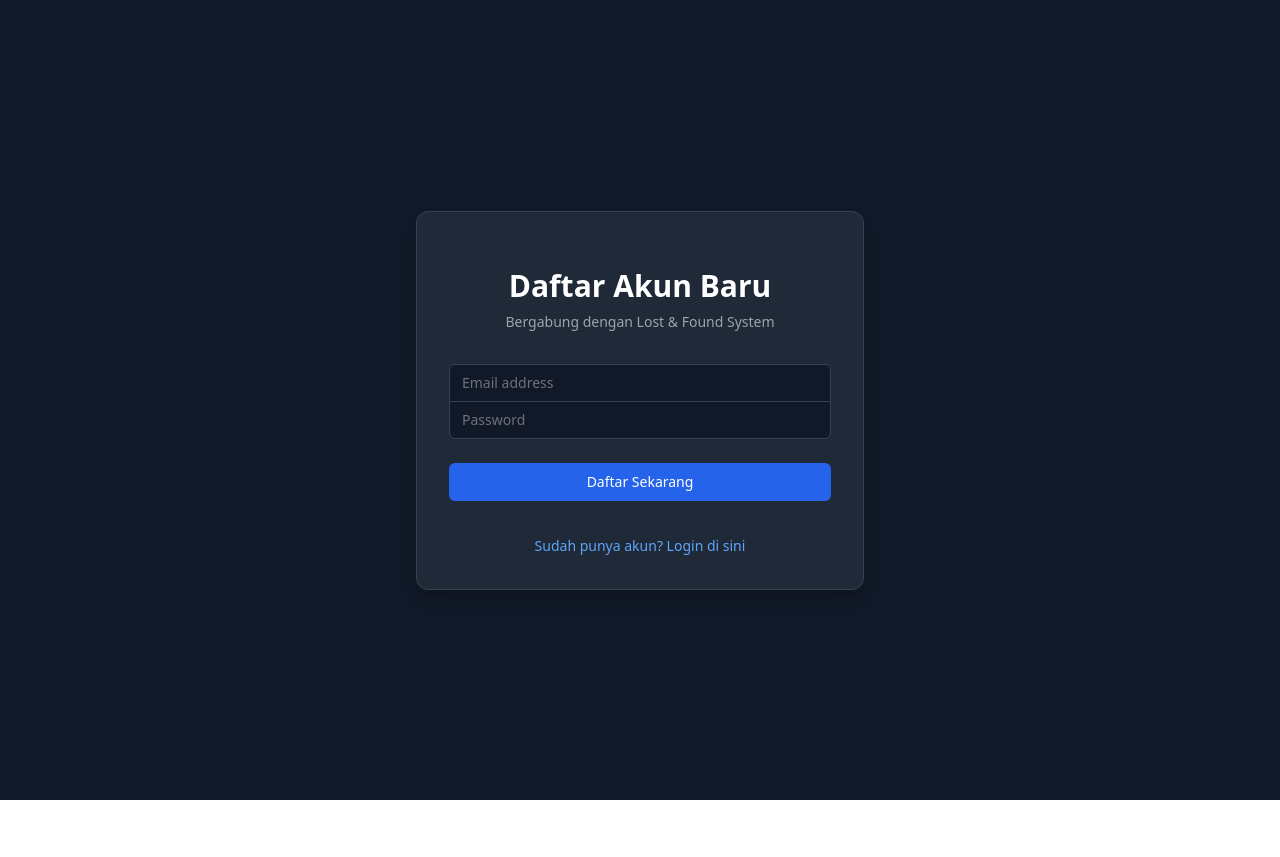
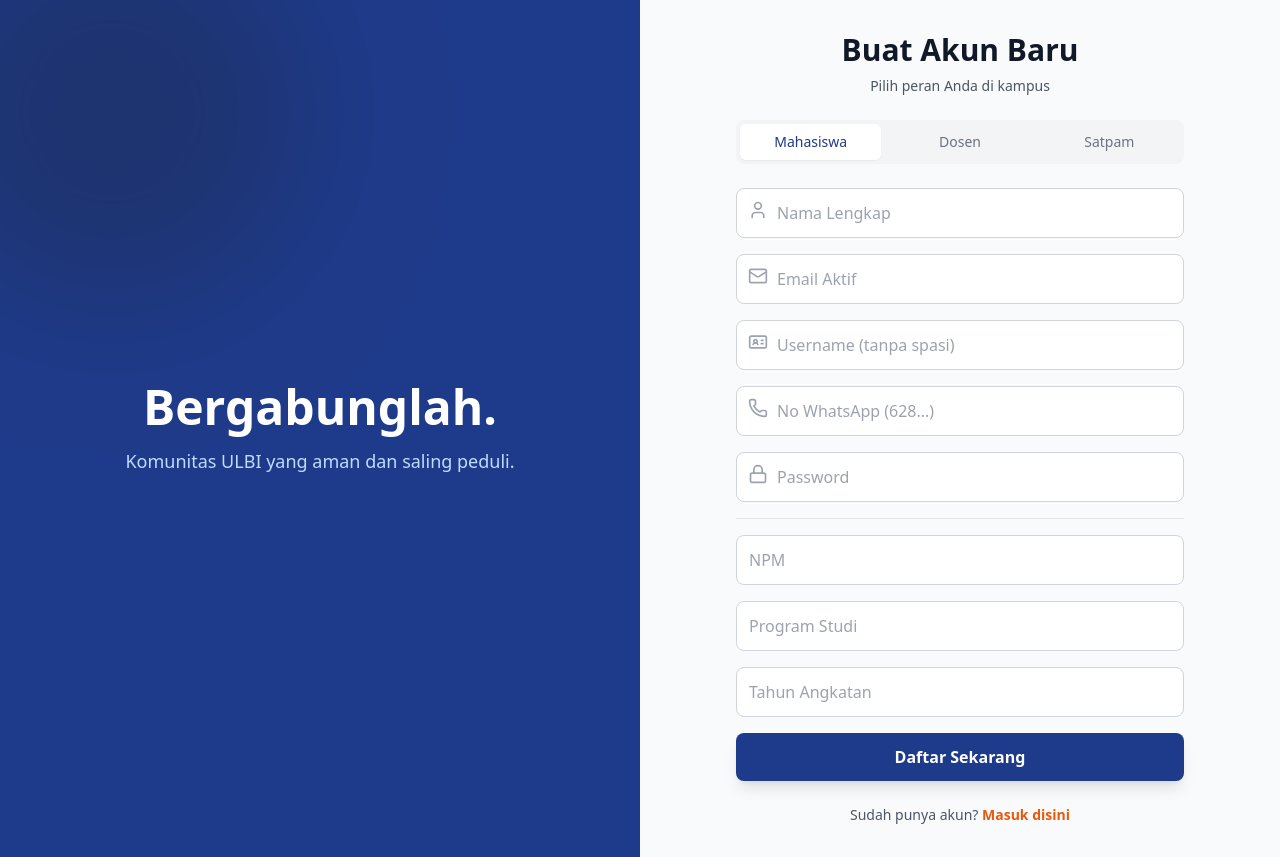
Before and after one commit to PROYEK-2-RIDWAN-SYALWA/FE-LOFO, a React (Vite) app: page /register in a window 1280 px wide. Before the commit the page ends 800 px from the top, so only its background shows below. Built offline with nearby package versions, Linux system fonts and the light colour scheme.

Commit message:
feat: enhance authentication flow by allowing login with username or email, add user registration functionality, and improve UI for login and registration pages

```diff
--- a/src/context/AuthContext.jsx
+++ b/src/context/AuthContext.jsx
@@ -3,25 +3,22 @@ import { supabase } from "../services/supabaseClient";
 
 const AuthContext = createContext();
 
-export const useAuth = () => {
-  return useContext(AuthContext);
-};
+export const useAuth = () => useContext(AuthContext);
 
 export const AuthProvider = ({ children }) => {
   const [user, setUser] = useState(null);
   const [loading, setLoading] = useState(true);
 
   useEffect(() => {
-    // 1. Cek sesi saat aplikasi pertama kali dimuat
+    // Cek sesi saat refresh halaman
     const getSession = async () => {
       const { data: { session } } = await supabase.auth.getSession();
       setUser(session?.user ?? null);
       setLoading(false);
     };
-
     getSession();
 
-    // 2. Pasang "telinga" untuk mendengar perubahan auth (Login/Logout otomatis update)
+    // Dengarkan perubahan login/logout realtime
     const { data: { subscription } } = supabase.auth.onAuthStateChange((_event, session) => {
       setUser(session?.user ?? null);
       setLoading(false);
@@ -30,25 +27,17 @@ export const AuthProvider = ({ children }) => {
     return () => subscription.unsubscribe();
   }, []);
 
-  // Fungsi Register
-  const signUp = async (email, password) => {
-    return await supabase.auth.signUp({ email, password });
-  };
+  // --- PERBAIKAN DI SINI ---
+  const value = {
+    // SignUp: Menerima object { email, password, ... }
+    signUp: (data) => supabase.auth.signUp(data),
 
-  // Fungsi Login
-  const signIn = async (email, password) => {
-    return await supabase.auth.signInWithPassword({ email, password });
-  };
+    // SignIn: KITA UBAH AGAR MENERIMA OBJECT SECARA LANGSUNG
+    signIn: (data) => supabase.auth.signInWithPassword(data),
 
-  // Fungsi Logout
-  const signOut = async () => {
-    return await supabase.auth.signOut();
-  };
+    // SignOut
+    signOut: () => supabase.auth.signOut(),
 
-  const value = {
-    signUp,
-    signIn,
-    signOut,
     user,
   };
 
--- a/src/pages/Login.jsx
+++ b/src/pages/Login.jsx
@@ -1,9 +1,11 @@
 import { useState } from 'react';
 import { useAuth } from '../context/AuthContext';
+import { supabase } from '../services/supabaseClient'; // Import Supabase Langsung
 import { Link, useNavigate } from 'react-router-dom';
+import { Mail, Lock, ArrowRight } from 'lucide-react';
 
 const Login = () => {
-  const [email, setEmail] = useState('');
+  const [identifier, setIdentifier] = useState(''); // Bisa Email atau Username
   const [password, setPassword] = useState('');
   const [error, setError] = useState('');
   const [loading, setLoading] = useState(false);
@@ -13,71 +15,116 @@ const Login = () => {
 
   const handleSubmit = async (e) => {
     e.preventDefault();
-    try {
     setError('');
     setLoading(true);
 
-      const { error } = await signIn(email, password);
+    try {
+      let emailToLogin = identifier;
+
+      // CEK: Apakah yang diketik itu Email atau Username?
+      // Jika TIDAK mengandung '@', kita anggap itu Username
+      if (!identifier.includes('@')) {
+        // Cari email aslinya di database berdasarkan username
+        const { data, error } = await supabase
+          .from('akun_pengguna')
+          .select('email')
+          .eq('username', identifier) // Cari username
+          .single();
+
+        if (error || !data) {
+          throw new Error('Username tidak ditemukan.');
+        }
+
+        // Ketemu! Pakai email ini untuk login
+        emailToLogin = data.email;
+      }
+
+      // Login ke Supabase (Supabase hanya terima email)
+      const { error } = await signIn({ email: emailToLogin, password });
 
       if (error) throw error;
 
-      navigate('/'); // Redirect ke Dashboard setelah sukses
+      // Jika sukses, redirect ke dashboard
+      navigate('/dashboard');
 
     } catch (err) {
-      setError('Login Gagal: Periksa email atau password Anda.');
+      console.error(err);
+      // Pesan error yang ramah user
+      setError(err.message === 'Username tidak ditemukan.'
+        ? 'Username tidak terdaftar.'
+        : 'Login Gagal: Periksa username/email dan password Anda.');
     } finally {
       setLoading(false);
     }
   };
 
   return (
-    <div className="min-h-screen flex items-center justify-center bg-gray-900 px-4">
-      <div className="max-w-md w-full space-y-8 bg-gray-800 p-8 rounded-xl border border-gray-700 shadow-lg">
-        <div>
-          <h2 className="mt-6 text-center text-3xl font-extrabold text-white">
-            Masuk ke Akun
-          </h2>
+    <div className="min-h-screen flex items-center justify-center bg-gray-50 px-4">
+      <div className="max-w-4xl w-full bg-white rounded-2xl shadow-2xl overflow-hidden flex flex-col md:flex-row">
+
+        {/* Kiri: Ilustrasi */}
+        <div className="md:w-1/2 bg-blue-900 p-10 text-white flex flex-col justify-center relative">
+          <div className="absolute top-0 left-0 w-full h-full bg-[url('https://www.transparenttextures.com/patterns/cubes.png')] opacity-10"></div>
+          <h2 className="text-4xl font-bold mb-4 z-10">Selamat Datang Kembali!</h2>
+          <p className="text-blue-100 z-10 mb-8">
+            Masuk untuk memantau status laporan kehilangan atau melaporkan barang temuan di lingkungan ULBI.
+          </p>
+          <div className="z-10 text-sm opacity-80">&copy; 2025 ULBI Lost & Found System</div>
         </div>
 
-        {error && <div className="bg-red-500/10 border border-red-500 text-red-500 p-3 rounded text-sm text-center">{error}</div>}
+        {/* Kanan: Form Login */}
+        <div className="md:w-1/2 p-10 flex flex-col justify-center">
+          <div className="text-center mb-8">
+            <h3 className="text-2xl font-bold text-gray-900">Login Akun</h3>
+            <p className="text-sm text-gray-500">Masukkan kredensial Anda untuk melanjutkan.</p>
+          </div>
 
-        <form className="mt-8 space-y-6" onSubmit={handleSubmit}>
-          <div className="rounded-md shadow-sm -space-y-px">
+          {error && (
+            <div className="bg-red-50 border-l-4 border-red-500 text-red-700 p-4 mb-6 text-sm" role="alert">
+              <p>{error}</p>
+            </div>
+          )}
+
+          <form onSubmit={handleSubmit} className="space-y-6">
             <div>
+              <label className="block text-sm font-medium text-gray-700 mb-1">Username atau Email</label>
+              <div className="relative">
+                <Mail className="absolute left-3 top-3 h-5 w-5 text-gray-400" />
                 <input
-                type="email"
-                required
-                className="appearance-none rounded-none relative block w-full px-3 py-2 border border-gray-700 placeholder-gray-500 text-white bg-gray-900 rounded-t-md focus:outline-none focus:ring-blue-500 focus:border-blue-500 focus:z-10 sm:text-sm"
-                placeholder="Email address"
-                value={email}
-                onChange={(e) => setEmail(e.target.value)}
+                  type="text" required
+                  value={identifier} onChange={(e) => setIdentifier(e.target.value)}
+                  className="pl-10 w-full p-3 border border-gray-300 rounded-lg focus:ring-2 focus:ring-blue-500 focus:outline-none transition"
+                  placeholder="Username atau nama@email.com"
                 />
               </div>
+            </div>
+
             <div>
+              <label className="block text-sm font-medium text-gray-700 mb-1">Password</label>
+              <div className="relative">
+                <Lock className="absolute left-3 top-3 h-5 w-5 text-gray-400" />
                 <input
-                type="password"
-                required
-                className="appearance-none rounded-none relative block w-full px-3 py-2 border border-gray-700 placeholder-gray-500 text-white bg-gray-900 rounded-b-md focus:outline-none focus:ring-blue-500 focus:border-blue-500 focus:z-10 sm:text-sm"
-                placeholder="Password"
-                value={password}
-                onChange={(e) => setPassword(e.target.value)}
+                  type="password" required
+                  value={password} onChange={(e) => setPassword(e.target.value)}
+                  className="pl-10 w-full p-3 border border-gray-300 rounded-lg focus:ring-2 focus:ring-blue-500 focus:outline-none transition"
+                  placeholder="••••••••"
                 />
               </div>
             </div>
 
             <button
-            type="submit"
-            disabled={loading}
-            className="group relative w-full flex justify-center py-2 px-4 border border-transparent text-sm font-medium rounded-md text-white bg-green-600 hover:bg-green-700 focus:outline-none focus:ring-2 focus:ring-offset-2 focus:ring-green-500 disabled:opacity-50"
+              type="submit" disabled={loading}
+              className="w-full bg-orange-600 text-white py-3 rounded-lg font-bold hover:bg-orange-700 transition flex items-center justify-center gap-2 shadow-lg hover:shadow-orange-200"
             >
-            {loading ? 'Masuk...' : 'Login'}
+              {loading ? 'Memuat...' : (
+                <>Masuk Sistem <ArrowRight className="w-4 h-4" /></>
+              )}
             </button>
           </form>
 
-        <div className="text-center mt-4">
-          <Link to="/register" className="text-sm text-blue-400 hover:text-blue-300">
-            Belum punya akun? Daftar dulu
-          </Link>
+          <p className="mt-8 text-center text-sm text-gray-600">
+            Belum punya akun? <Link to="/register" className="text-blue-900 font-bold hover:underline">Daftar Sekarang</Link>
+          </p>
         </div>
       </div>
     </div>
--- a/src/pages/Register.jsx
+++ b/src/pages/Register.jsx
@@ -1,29 +1,54 @@
 import { useState } from 'react';
-import { useAuth } from '../context/AuthContext';
 import { Link, useNavigate } from 'react-router-dom';
+import { registerUser } from '../services/api';
+// Pastikan import IdCard (bukan BadgeId)
+import { User, Shield, GraduationCap, BookOpen, Lock, Mail, Phone, IdCard } from 'lucide-react';
 
 const Register = () => {
-  const [email, setEmail] = useState('');
-  const [password, setPassword] = useState('');
+  const navigate = useNavigate();
+  const [role, setRole] = useState('mahasiswa');
+  const [loading, setLoading] = useState(false);
   const [error, setError] = useState('');
-  const [loading, setLoading] = useState(false);
 
-  const { signUp } = useAuth(); // Panggil fungsi dari Context
-  const navigate = useNavigate();
+  // Tambahkan 'username' di state
+  const [formData, setFormData] = useState({
+    email: '', password: '', nama_lengkap: '', no_wa: '', username: '',
+    // Data Spesifik
+    npm: '', prodi: '', angkatan: '', // Mhs
+    nidn: '', // Dosen (Fakultas dihapus, diganti prodi input yang sama)
+    nomor_induk: '', lokasi_jaga: 'Gerbang Depan' // Satpam
+  });
+
+  const handleChange = (e) => setFormData({ ...formData, [e.target.name]: e.target.value });
 
   const handleSubmit = async (e) => {
     e.preventDefault();
-    try {
     setError('');
     setLoading(true);
 
-      const { error } = await signUp(email, password);
+    // Siapkan Data Spesifik
+    let specific_data = {};
+    if (role === 'mahasiswa') {
+      specific_data = { npm: formData.npm, prodi: formData.prodi, angkatan: formData.angkatan };
+    } else if (role === 'dosen') {
+      // Dosen sekarang pakai PRODI juga
+      specific_data = { nidn: formData.nidn, prodi: formData.prodi };
+    } else if (role === 'satpam') {
+      specific_data = { nomor_induk: formData.nomor_induk, lokasi_jaga: formData.lokasi_jaga };
+    }
 
-      if (error) throw error;
-
-      alert('Registrasi Berhasil! Silakan cek email untuk verifikasi (jika diaktifkan) atau langsung login.');
+    try {
+      await registerUser({
+        email: formData.email,
+        password: formData.password,
+        nama_lengkap: formData.nama_lengkap,
+        no_wa: formData.no_wa,
+        username: formData.username, // <--- Kirim Username
+        role,
+        specific_data
+      });
+      alert('Registrasi Berhasil! Silakan Login.');
       navigate('/login');
-
     } catch (err) {
       setError(err.message);
     } finally {
@@ -32,56 +57,118 @@ const Register = () => {
   };
 
   return (
-    <div className="min-h-screen flex items-center justify-center bg-gray-900 px-4">
-      <div className="max-w-md w-full space-y-8 bg-gray-800 p-8 rounded-xl border border-gray-700 shadow-lg">
-        <div>
-          <h2 className="mt-6 text-center text-3xl font-extrabold text-white">
-            Daftar Akun Baru
-          </h2>
-          <p className="mt-2 text-center text-sm text-gray-400">
-            Bergabung dengan Lost & Found System
-          </p>
-        </div>
-
-        {error && <div className="bg-red-500/10 border border-red-500 text-red-500 p-3 rounded text-sm text-center">{error}</div>}
-
-        <form className="mt-8 space-y-6" onSubmit={handleSubmit}>
-          <div className="rounded-md shadow-sm -space-y-px">
-            <div>
-              <input
-                type="email"
-                required
-                className="appearance-none rounded-none relative block w-full px-3 py-2 border border-gray-700 placeholder-gray-500 text-white bg-gray-900 rounded-t-md focus:outline-none focus:ring-blue-500 focus:border-blue-500 focus:z-10 sm:text-sm"
-                placeholder="Email address"
-                value={email}
-                onChange={(e) => setEmail(e.target.value)}
-              />
-            </div>
-            <div>
-              <input
-                type="password"
-                required
-                className="appearance-none rounded-none relative block w-full px-3 py-2 border border-gray-700 placeholder-gray-500 text-white bg-gray-900 rounded-b-md focus:outline-none focus:ring-blue-500 focus:border-blue-500 focus:z-10 sm:text-sm"
-                placeholder="Password"
-                value={password}
-                onChange={(e) => setPassword(e.target.value)}
-              />
+    <div className="min-h-screen flex bg-gray-50">
+      {/* Sisi Kiri (Branding) */}
+      <div className="hidden lg:flex w-1/2 bg-blue-900 justify-center items-center relative overflow-hidden">
+        <div className="absolute w-96 h-96 bg-orange-500 rounded-full mix-blend-multiply filter blur-3xl opacity-20 -top-20 -left-20"></div>
+        <div className="z-10 text-center text-white px-10">
+          <h1 className="text-5xl font-bold mb-4">Bergabunglah.</h1>
+          <p className="text-blue-200 text-lg">Komunitas ULBI yang aman dan saling peduli.</p>
         </div>
       </div>
 
+      {/* Sisi Kanan (Form) */}
+      <div className="w-full lg:w-1/2 flex items-center justify-center p-8 overflow-y-auto">
+        <div className="max-w-md w-full space-y-6">
+          <div className="text-center">
+            <h2 className="text-3xl font-extrabold text-gray-900">Buat Akun Baru</h2>
+            <p className="mt-2 text-sm text-gray-600">Pilih peran Anda di kampus</p>
+          </div>
+
+          {/* Role Selector */}
+          <div className="grid grid-cols-3 gap-2 bg-gray-100 p-1 rounded-lg">
+            {['mahasiswa', 'dosen', 'satpam'].map((r) => (
               <button
-            type="submit"
-            disabled={loading}
-            className="group relative w-full flex justify-center py-2 px-4 border border-transparent text-sm font-medium rounded-md text-white bg-blue-600 hover:bg-blue-700 focus:outline-none focus:ring-2 focus:ring-offset-2 focus:ring-blue-500 disabled:opacity-50"
+                key={r} type="button" onClick={() => setRole(r)}
+                className={`py-2 text-sm font-medium rounded-md capitalize transition-all ${
+                  role === r ? 'bg-white text-blue-900 shadow-sm' : 'text-gray-500 hover:text-gray-700'
+                }`}
               >
+                {r}
+              </button>
+            ))}
+          </div>
+
+          {error && <div className="bg-red-50 text-red-600 p-3 rounded text-sm text-center">{error}</div>}
+
+          <form className="space-y-4" onSubmit={handleSubmit}>
+            {/* Field Umum */}
+            <div className="grid grid-cols-1 gap-4">
+              {/* Nama Lengkap */}
+              <div className="relative">
+                <User className="absolute left-3 top-3 h-5 w-5 text-gray-400" />
+                <input name="nama_lengkap" type="text" required placeholder="Nama Lengkap" onChange={handleChange}
+                  className="pl-10 w-full p-3 border border-gray-300 rounded-lg focus:ring-2 focus:ring-blue-500 focus:outline-none" />
+              </div>
+
+              {/* Email (Biasa) */}
+              <div className="relative">
+                <Mail className="absolute left-3 top-3 h-5 w-5 text-gray-400" />
+                <input name="email" type="email" required placeholder="Email Aktif" onChange={handleChange}
+                  className="pl-10 w-full p-3 border border-gray-300 rounded-lg focus:ring-2 focus:ring-blue-500 focus:outline-none" />
+              </div>
+
+              {/* INPUT BARU: USERNAME */}
+              <div className="relative">
+                <IdCard className="absolute left-3 top-3 h-5 w-5 text-gray-400" />
+                <input name="username" type="text" required placeholder="Username (tanpa spasi)" onChange={handleChange}
+                  className="pl-10 w-full p-3 border border-gray-300 rounded-lg focus:ring-2 focus:ring-blue-500 focus:outline-none" />
+              </div>
+
+              {/* No WA */}
+              <div className="relative">
+                <Phone className="absolute left-3 top-3 h-5 w-5 text-gray-400" />
+                <input name="no_wa" type="text" required placeholder="No WhatsApp (628...)" onChange={handleChange}
+                  className="pl-10 w-full p-3 border border-gray-300 rounded-lg focus:ring-2 focus:ring-blue-500 focus:outline-none" />
+              </div>
+
+              {/* Password */}
+              <div className="relative">
+                <Lock className="absolute left-3 top-3 h-5 w-5 text-gray-400" />
+                <input name="password" type="password" required placeholder="Password" onChange={handleChange}
+                  className="pl-10 w-full p-3 border border-gray-300 rounded-lg focus:ring-2 focus:ring-blue-500 focus:outline-none" />
+              </div>
+            </div>
+
+            <div className="border-t border-gray-200 my-4"></div>
+
+            {/* Field Spesifik Role */}
+            <div className="space-y-4 animate-fade-in-down">
+              {role === 'mahasiswa' && (
+                <>
+                  <input name="npm" type="text" required placeholder="NPM" onChange={handleChange} className="w-full p-3 border border-gray-300 rounded-lg" />
+                  <input name="prodi" type="text" required placeholder="Program Studi" onChange={handleChange} className="w-full p-3 border border-gray-300 rounded-lg" />
+                  <input name="angkatan" type="number" required placeholder="Tahun Angkatan" onChange={handleChange} className="w-full p-3 border border-gray-300 rounded-lg" />
+                </>
+              )}
+
+              {role === 'dosen' && (
+                <>
+                  <input name="nidn" type="text" required placeholder="NIDN" onChange={handleChange} className="w-full p-3 border border-gray-300 rounded-lg" />
+                  {/* Dosen sekarang isi Prodi */}
+                  <input name="prodi" type="text" required placeholder="Program Studi (Contoh: D4 Logistik)" onChange={handleChange} className="w-full p-3 border border-gray-300 rounded-lg" />
+                </>
+              )}
+
+              {role === 'satpam' && (
+                <>
+                  <input name="nomor_induk" type="text" required placeholder="Nomor Induk Pegawai" onChange={handleChange} className="w-full p-3 border border-gray-300 rounded-lg" />
+                  <select name="lokasi_jaga" onChange={handleChange} className="w-full p-3 border border-gray-300 rounded-lg bg-white">
+                    <option value="Gerbang Depan">Gerbang Depan</option>
+                    <option value="Asrama Rafflesia">Asrama Rafflesia</option>
+                  </select>
+                </>
+              )}
+            </div>
+
+            <button type="submit" disabled={loading} className="w-full bg-blue-900 text-white py-3 rounded-lg font-bold hover:bg-blue-800 transition shadow-lg hover:shadow-xl">
               {loading ? 'Memproses...' : 'Daftar Sekarang'}
             </button>
           </form>
 
-        <div className="text-center mt-4">
-          <Link to="/login" className="text-sm text-blue-400 hover:text-blue-300">
-            Sudah punya akun? Login di sini
-          </Link>
+          <p className="text-center text-sm text-gray-600">
+            Sudah punya akun? <Link to="/login" className="text-orange-600 font-bold hover:underline">Masuk disini</Link>
+          </p>
         </div>
       </div>
     </div>
```
Also changed, not shown: src/services/api.js (+14 -0 lines), 1 other file (tests, documents, lock files or other folders). Lines whose indentation alone changed are shown as unchanged.
